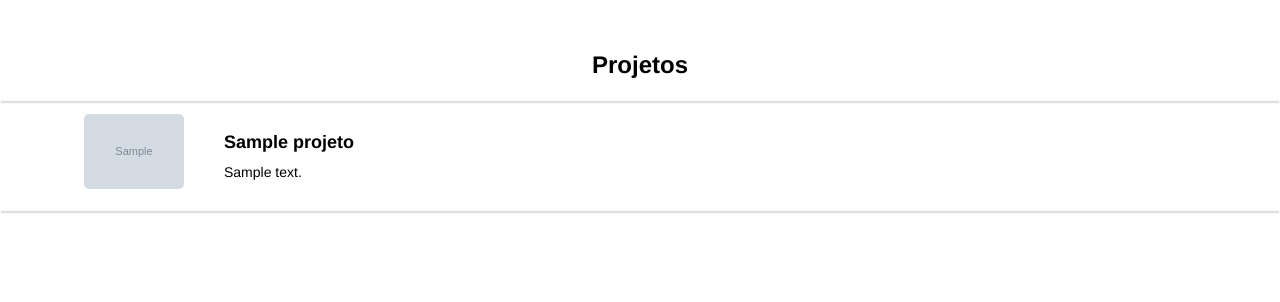
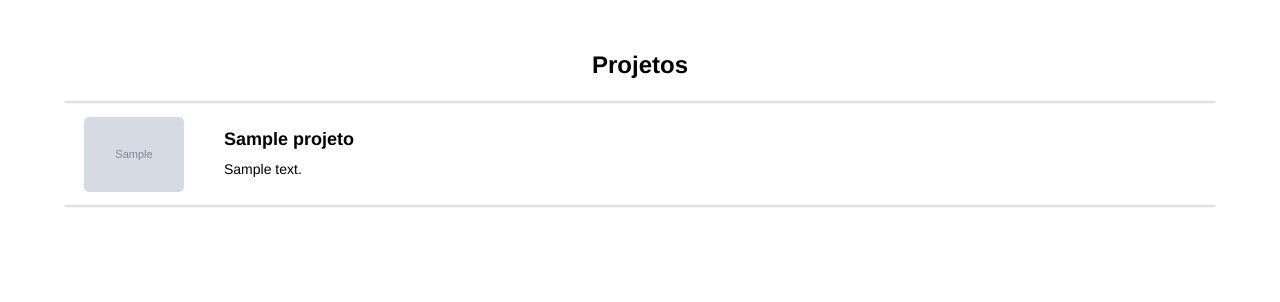
Before and after one commit to ProjetoIntegrativa-LIONS/SITE-INTEGRATIVA-2022, a Flask app: page /projetos/ in a window 1280 px wide. Shown: the part 85-387 px from the top of the page. Run offline with Flask 2, Linux system fonts and the light colour scheme; tables that the repository leaves empty or names only in its code hold one stand-in row (values such as "Sample post"); grey boxes marked "Sample" are stand-in pictures; data that the repository does not hold is empty.

Commit message:
Projeto responsividade corrigida

```diff
--- a/Diretorio_projetos/templates/projetosDesktop.html
+++ b/Diretorio_projetos/templates/projetosDesktop.html
@@ -16,10 +16,12 @@
 <main class="desktop">
     <h1>Projetos</h1>
 
+    <section class="container">
         {% for dado in dados %}
 
         <hr class="desktop">
-    <section class="first container">
+
+        <div class="first">
             <div><img src="{{url_for('static', filename= dado.descricaoImagem )}}" alt=""></div>
             <div>
                 <a href="#">
@@ -27,11 +29,14 @@
                     <p>{{ dado.descricao }}</p>
                 </a>
             </div>
+        </div>
+
+
+
+        {% endfor %}
+        <hr class="desktop">
     </section>
 
-    {% endfor %}
 
-
-    <hr class="desktop">
 </main>
 {% endblock conteudo %}
--- a/static/assets/css/desktop/projetos.css
+++ b/static/assets/css/desktop/projetos.css
@@ -12,32 +12,40 @@ main.desktop h1{
     text-align: center;
     margin-bottom: 20px;
 }
-main.desktop section.first{
+main.desktop section{
+    display: block;
+}
+main.desktop section div.first{
     display: flex;
     align-items: center;
-    width: 90%;
-    max-width: 1200px;
-    margin: auto;
-    padding: 10px 0;
-
+    height: 100px;
+    position: relative;
 }
-main.desktop section.first div{
+main.desktop section div.first div:last-child{
+    overflow: hidden;
+}
+main.desktop section div.first div{
     padding: 0 20px;
+    display: flex;
+    max-height: 100px;
+    max-width: 100%;
+    text-align: left;
 }
-main.desktop section.first div img{
-    width: 100px;
+main.desktop section div.first div img{
+    max-width: 100px;
+    max-height: 100px;
 }
-main.desktop section.first div a{
-    color: var(--cor-preta)
+main.desktop section div.first div a{
+    color: var(--cor-preta);
+    max-width: 100%;
 }
-main.desktop section.first div a:hover{
+main.desktop section div.first div a:hover{
     text-decoration: underline;
 }
-main.desktop section.first div p{
+main.desktop section div.first div p{
     font-size: 1.4rem;
     text-align: justify;
     white-space: nowrap;
-    width: 66em;
     overflow: hidden;
     text-overflow: ellipsis;
 }
@@ -47,3 +55,6 @@ hr.desktop{
     opacity: 0.3;
     border-style: groove;
 }
+@media (max-width: 999px){
+
+}
--- a/static/assets/js/main.js
+++ b/static/assets/js/main.js
@@ -4,7 +4,7 @@ const header = document.querySelector("header");
 
 window.addEventListener("scroll", function(event) {
 
-    if(this.scrollY > 80){
+    if(this.scrollY > 150){
         header.classList.toggle("fixed", true);
         return
     }
```
Lines whose indentation alone changed are shown as unchanged.
